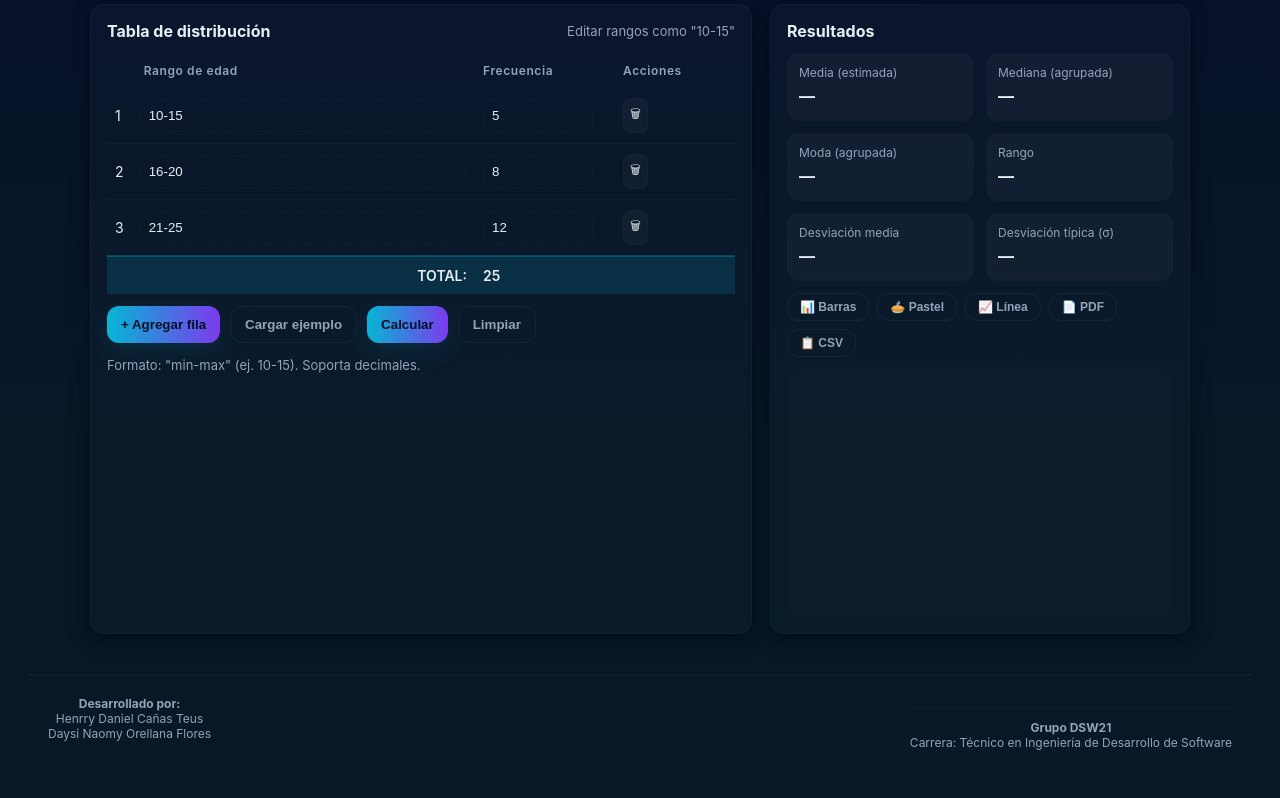
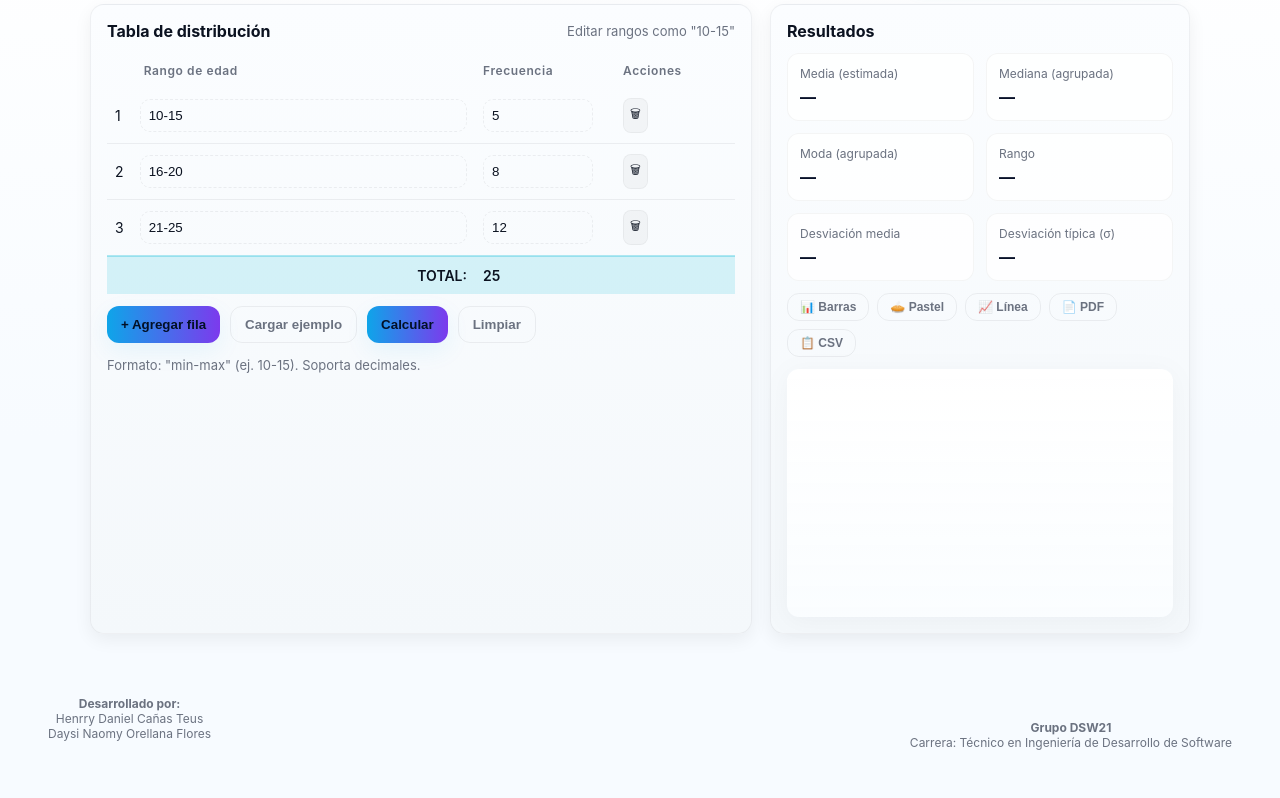
Before and after one commit to resumensv3-glitch/estadistica, a plain HTML site: page index.html in a window 1280 px wide. Shown: the part 106-904 px from the top of the page. Drawn offline with nearby package versions, Linux system fonts and the light colour scheme.

Commit message:
Version 5

```diff
--- a/index.html
+++ b/index.html
@@ -6,6 +6,9 @@
   <title>Sistema de estadística (datos agrupados)</title>
 
   <link rel="stylesheet" href="style.css">
+
+
+
 
   <!-- Chart.js CDN -->
   <script src="https://cdn.jsdelivr.net/npm/chart.js@4.4.0/dist/chart.umd.min.js"></script>
@@ -55,10 +58,10 @@
   <div class="container">
   <header style="align-items:center;justify-content:space-between;gap:12px;flex-wrap:wrap">
   <div>
-    <h1>SISTEMA ESTADISTICO</h1>
+    <h1 style="font-size: 200%;">SISTEMA ESTADISTICO</h1>
     <p>Ingresa rangos de edad y su frecuencia. Calcula media, mediana, moda, rango, desviaciones y grafica.</p>
   </div>
-  <img src="logoitca.png" alt="Logo" id="logo"
+  <img src="img/logoitca.png" alt="Logo" id="logo"
        style="max-width:280px;height:auto;border-radius:14px;object-fit:contain;box-shadow:0 4px 16px rgba(6,182,212,0.25);">
 </header>
 
--- a/style.css
+++ b/style.css
@@ -1,20 +1,22 @@
+/* ...existing code... */
 :root{
-      --bg:#0f1724;
-      --card:#0b1220;
-      --muted:#94a3b8;
-      --accent:#06b6d4;
-      --glass: rgba(255,255,255,0.03);
-      --radius:14px;
+  --bg: #ffffff;
+  --card: #fbfdff;
+  --muted: #6b7280;       /* texto secundario */
+  --accent: #0ea5e9;      /* acento (azul claro) */
+  --glass: rgba(2,6,23,0.03);
+  --radius: 14px;
   font-family: Inter, ui-sans-serif, system-ui, -apple-system, "Segoe UI", Roboto, "Helvetica Neue", Arial;
 }
 *{box-sizing:border-box}
 body{
   margin:0;
-      background: linear-gradient(180deg,#071028 0%, #071827 60%);
-      color:#e6eef6;
+  background: linear-gradient(180deg,#ffffff 0%, #f7fbff 60%);
+  color:#0b1220; /* texto principal oscuro */
   min-height:100vh;
   padding:28px;
   -webkit-font-smoothing:antialiased;
+  -moz-osx-font-smoothing:grayscale;
 }
 
 .container{
@@ -36,15 +38,17 @@
   font-size:20px;
   font-weight:600;
   letter-spacing:0.2px;
+  color: #071028;
 }
 header p{margin:0;color:var(--muted);font-size:13px}
 
 .card{
-      background: linear-gradient(180deg, rgba(255,255,255,0.02), rgba(255,255,255,0.01));
+  background: linear-gradient(180deg, var(--card), #f4f8fb);
   border-radius: var(--radius);
   padding:16px;
-      box-shadow: 0 6px 18px rgba(2,6,23,0.6);
-      border: 1px solid rgba(255,255,255,0.03);
+  box-shadow: 0 6px 18px rgba(2,6,23,0.06);
+  border: 1px solid rgba(2,6,23,0.05);
+  color: #0b1220;
 }
 
 .grid{
@@ -63,6 +67,7 @@
   border-collapse:collapse;
   min-width:480px;
   font-size:14px;
+  color: #0b1220;
 }
 th, td{
   padding:10px 8px;
@@ -74,10 +79,10 @@
   font-size:12px;
   letter-spacing:0.6px;
 }
-    tr + tr td{border-top:1px solid rgba(255,255,255,0.03)}
+tr + tr td{border-top:1px solid rgba(2,6,23,0.06)}
 .range-input{
   background:transparent;
-      border:1px dashed rgba(255,255,255,0.03);
+  border:1px dashed rgba(2,6,23,0.06);
   padding:8px;
   border-radius:10px;
   color:inherit;
@@ -87,7 +92,7 @@
   width:110px;
   padding:8px;
   border-radius:10px;
-      border:1px dashed rgba(255,255,255,0.03);
+  border:1px dashed rgba(2,6,23,0.06);
   background:transparent;
   color:inherit;
 }
@@ -99,17 +104,17 @@
   border-radius:12px;
   font-weight:600;
   cursor:pointer;
-      box-shadow: 0 8px 24px rgba(6,182,212,0.12);
+  box-shadow: 0 8px 24px rgba(14,165,233,0.08);
 }
 .btn.ghost{
   background:transparent;
-      border:1px solid rgba(255,255,255,0.05);
+  border:1px solid rgba(2,6,23,0.06);
   color:var(--muted);
   box-shadow:none;
 }
 .btn.ghost:hover{
-      background:rgba(255,255,255,0.05);
-      color:#e6eef6;
+  background:rgba(2,6,23,0.03);
+  color:#071028;
   transition: all 0.3s ease;
 }
 .controls{
@@ -126,27 +131,28 @@
   gap:12px;
 }
 .stat{
-      background:var(--glass);
+  background:rgba(255,255,255,0.8);
   padding:12px;
   border-radius:12px;
   min-height:68px;
+  border:1px solid rgba(2,6,23,0.04);
 }
 .stat small{display:block;color:var(--muted);font-size:12px}
-    .stat strong{display:block;margin-top:6px;font-size:16px}
+.stat strong{display:block;margin-top:6px;font-size:16px;color:#071028}
 
 /* chart - Estilos mejorados para pastel */
 .chart-wrap{
   margin-top:12px;
-      background: linear-gradient(180deg, rgba(255,255,255,0.01), rgba(255,255,255,0.012));
+  background: linear-gradient(180deg, rgba(255,255,255,0.9), rgba(250,253,255,0.95));
   padding:12px;
   border-radius:12px;
   position:relative;
-      filter: drop-shadow(0 4px 12px rgba(6,182,212,0.15));
+  filter: drop-shadow(0 4px 12px rgba(2,6,23,0.04));
 }
 
 /* Canvas mejorado */
 canvas{
-      filter: saturate(1.1) brightness(1.05);
+  filter: none;
 }
 
 /* Leyenda del gráfico de pastel */
@@ -191,16 +197,17 @@
   gap:8px;
 }
 .ico{
-      background:rgba(255,255,255,0.03);
+  background:rgba(2,6,23,0.03);
   padding:6px;
   border-radius:8px;
   font-size:12px;
   cursor:pointer;
-      border:1px solid rgba(255,255,255,0.02);
+  border:1px solid rgba(2,6,23,0.04);
   transition: all 0.2s ease;
 }
 .ico:hover{
-      background:rgba(255,255,255,0.08);
-      border-color:rgba(255,255,255,0.05);
+  background:rgba(2,6,23,0.06);
+  border-color:rgba(2,6,23,0.06);
 }
 .muted{color:var(--muted)}
+/* ...existing code... */
```
Also changed, not shown: img/logoitca.png (added). Lines whose indentation alone changed are shown as unchanged.
